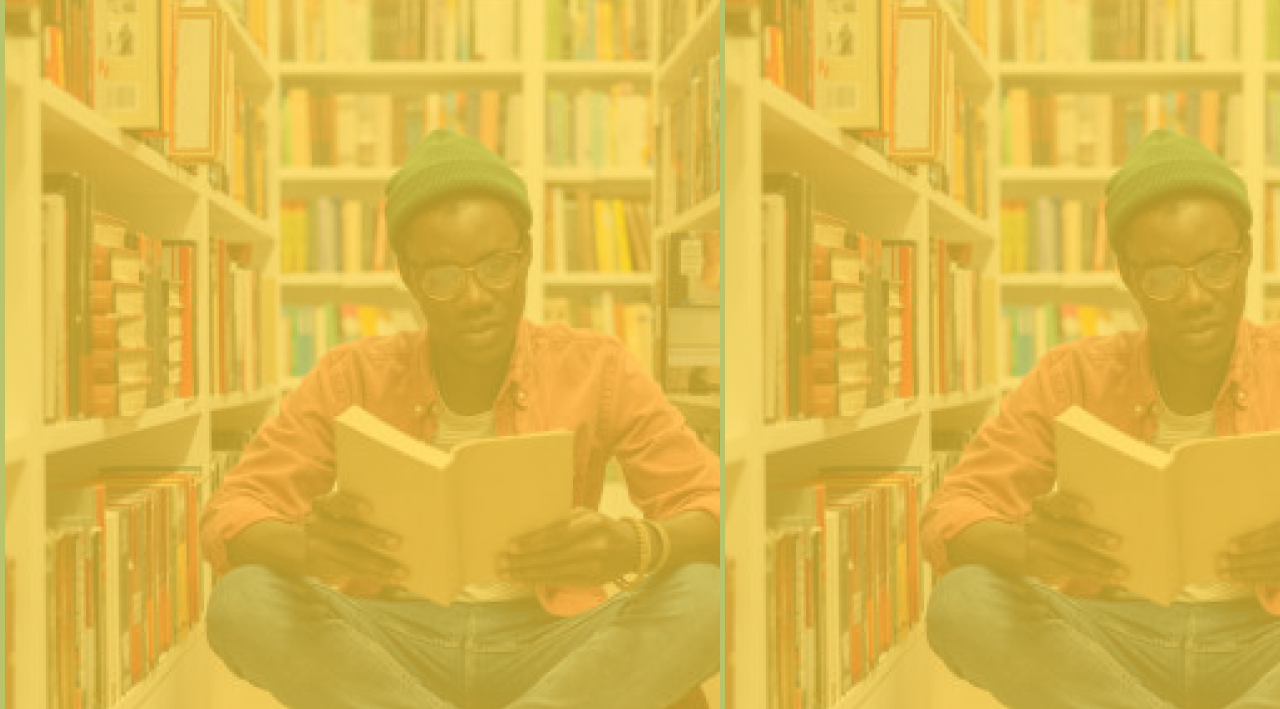
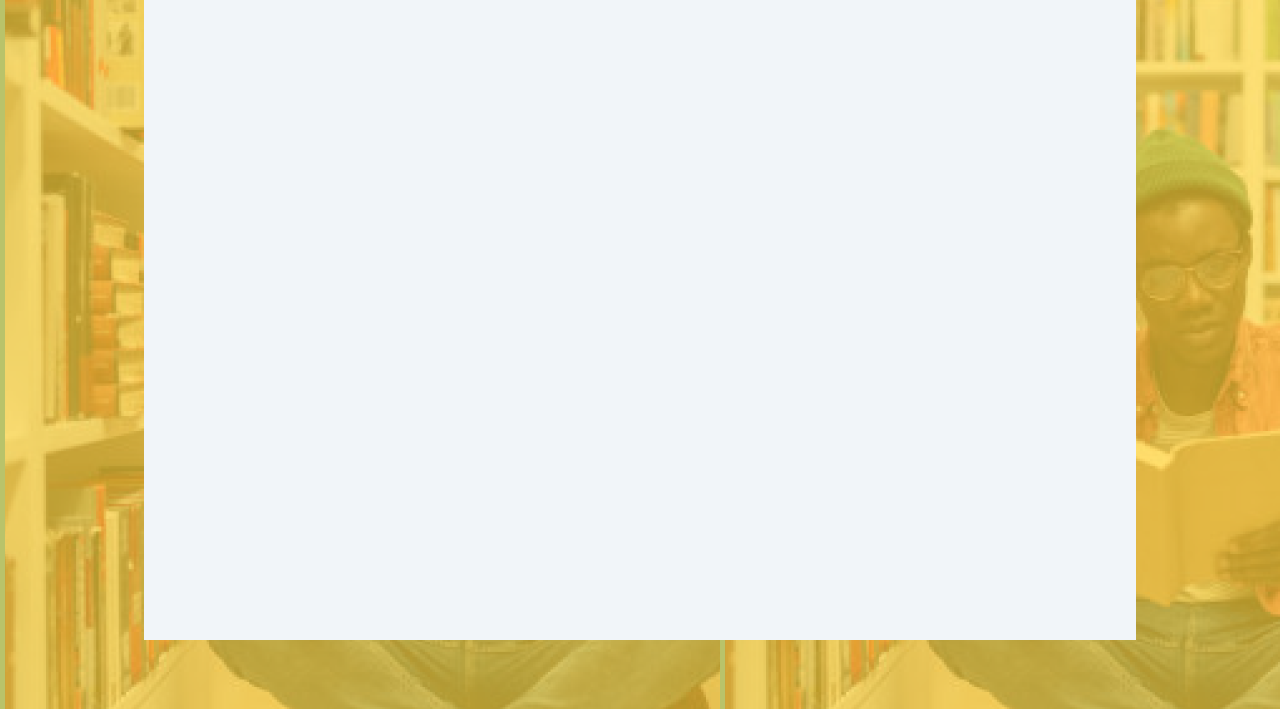
Before and after one commit to Vixs101/Chatbot, a website: page src/index.html in a window 1280 px wide. Shown: the part 91-800 px from the top of the page. Drawn offline with Linux system fonts and the light colour scheme.

Commit message:
made a couple of changes to the background

```diff
--- a/src/index.html
+++ b/src/index.html
@@ -44,9 +44,9 @@
     </nav>
 
     <!-- conversation -->
-    <div class="bg-slate-100 w-full">
+    <section class="bg-slate-100 w-full h-5/6">
         <h1>hi</h1>
-    </div>
+    </section>
 </body>
 
 </html>
```
Also changed, not shown: dist/output.css.
